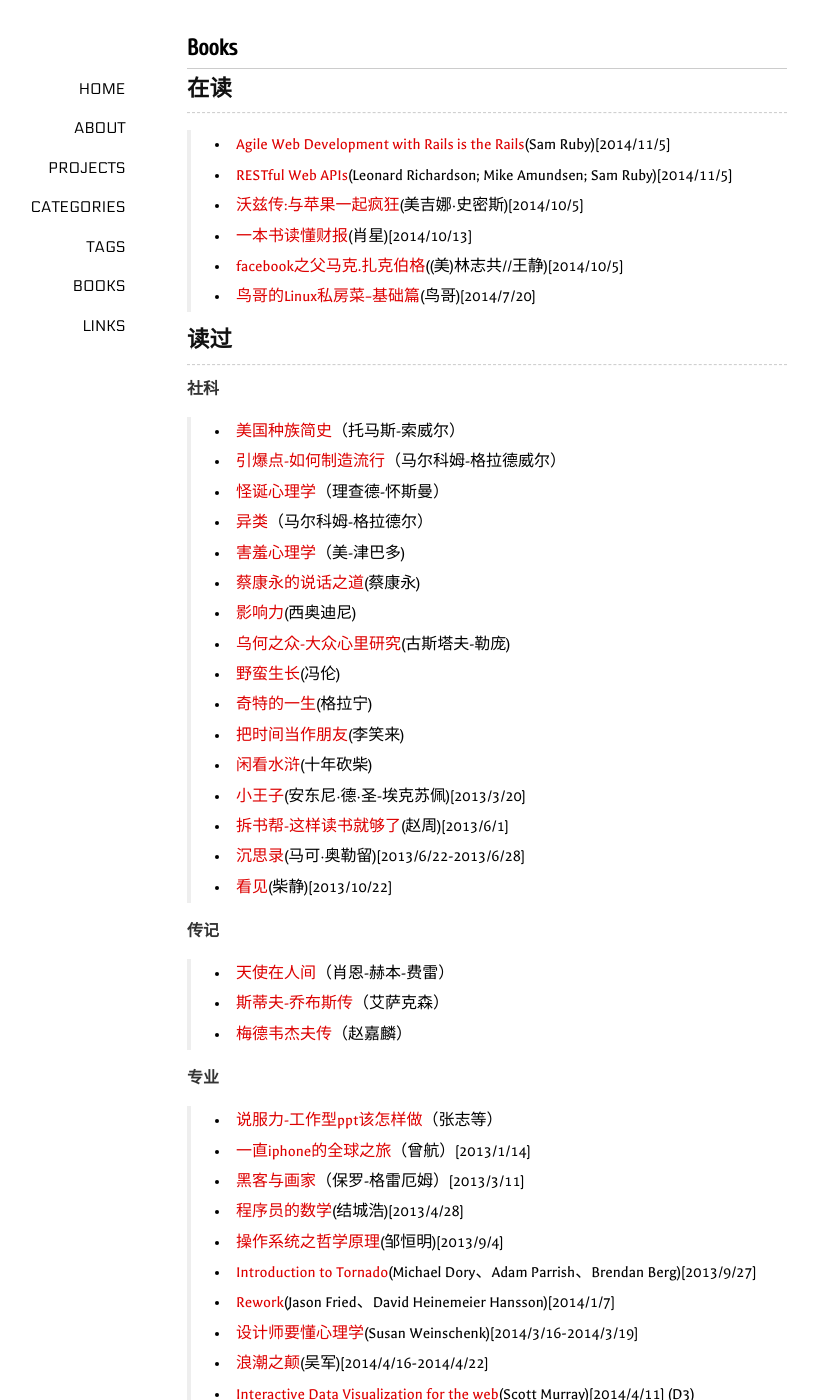
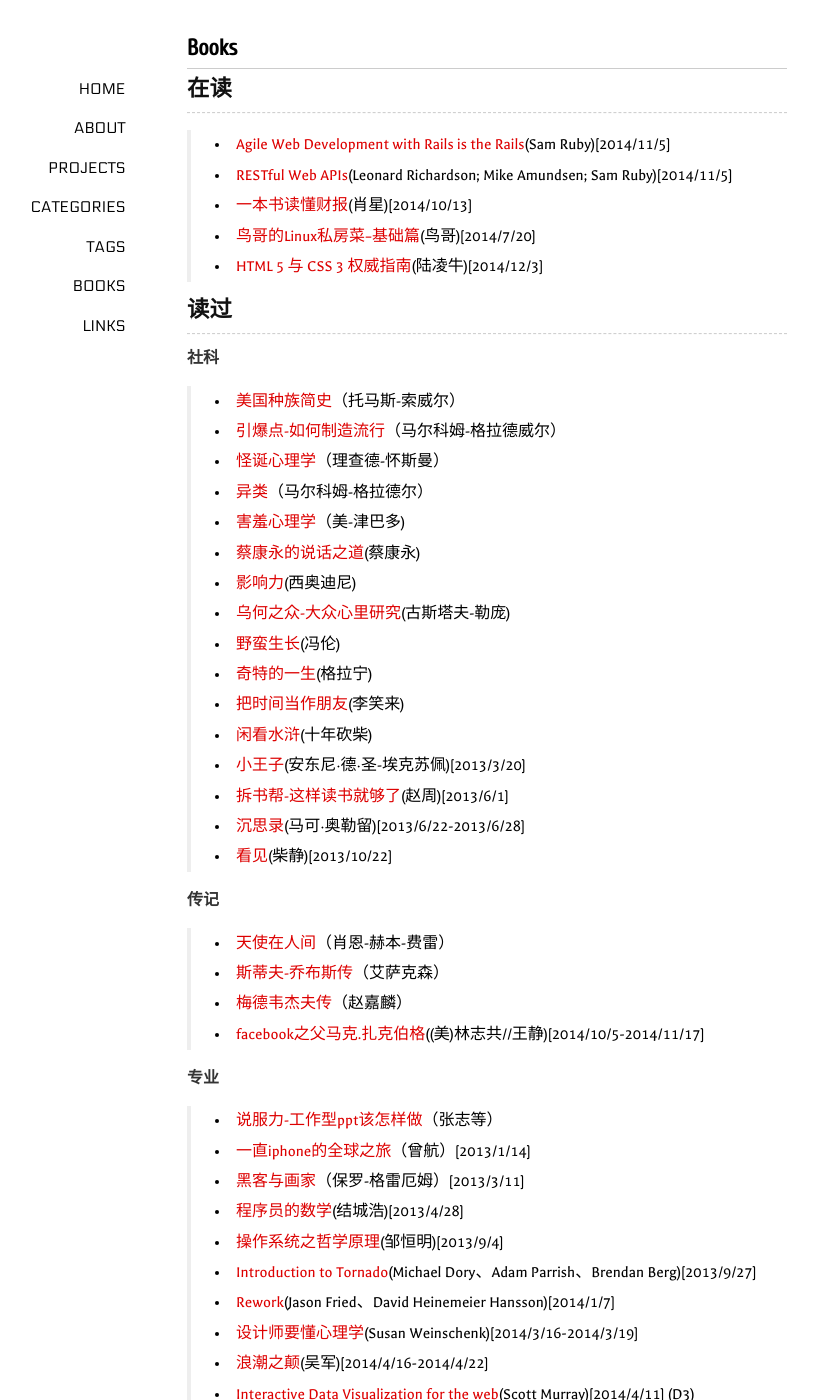
Before and after one commit to lazybios/lazybios.github.com, a Jekyll site: the page built from books/index.md, in a window 1280 px wide and 1400 px high. Shown: the whole window, without its empty margins (153-971 px from the left). Built offline with Jekyll 4.4.1, drawn with Linux system fonts in a browser that asks for light colours; Markdown is read by kramdown in place of the engine named in the settings; comment, search, counter and statistics services are not loaded; some of the changed text lies outside the part shown.

Commit message:
update book list

```diff
--- a/books/index.md
+++ b/books/index.md
@@ -8,10 +8,9 @@
 ---------------------------------
 > + [Agile Web Development with Rails is the Rails]()(Sam Ruby)[2014/11/5]
 > + [RESTful Web APIs]()(Leonard Richardson; Mike Amundsen; Sam Ruby)[2014/11/5]
-> + [沃兹传:与苹果一起疯狂]()(美吉娜·史密斯)[2014/10/5]
 > + [一本书读懂财报]()(肖星)[2014/10/13]
-> + [facebook之父马克.扎克伯格]()((美)林志共//王静)[2014/10/5]
 > + [鸟哥的Linux私房菜--基础篇]()(鸟哥)[2014/7/20]
+> + [HTML 5 与 CSS 3 权威指南]()(陆凌牛)[2014/12/3]
 
 
 
@@ -40,6 +39,7 @@
 > + [天使在人间]()（肖恩-赫本-费雷）
 > + [斯蒂夫-乔布斯传]()（艾萨克森）
 > + [梅德韦杰夫传]()（赵嘉麟）
+> + [facebook之父马克.扎克伯格]()((美)林志共//王静)[2014/10/5-2014/11/17]
 
 
 ####专业
@@ -72,6 +72,8 @@
 > + [射雕英雄传]()(金庸)[2014/7/12-2014/7/28]
 > + [神雕侠侣]()(金庸)[2014/7/28-2014/9/10]
 > + [鹿鼎记]()(金庸)[2014/9/11-2014/10/23]
+> + [丰乳肥臀]()(莫言)[2014/10/21-2014/11/23]
+
 
 
 
@@ -80,3 +82,4 @@
 > + [Linux高级程序设计-第三版]()(杨宗德等)[2013/6/4]
 > + [编码:隐匿在计算机软硬件背后的语言]()(查尔斯•佩措尔德)[2014/1/24]
 > + [正则指引]()（余晟）
+> + [沃兹传:与苹果一起疯狂]()(美吉娜·史密斯)[2014/10/5]
```
